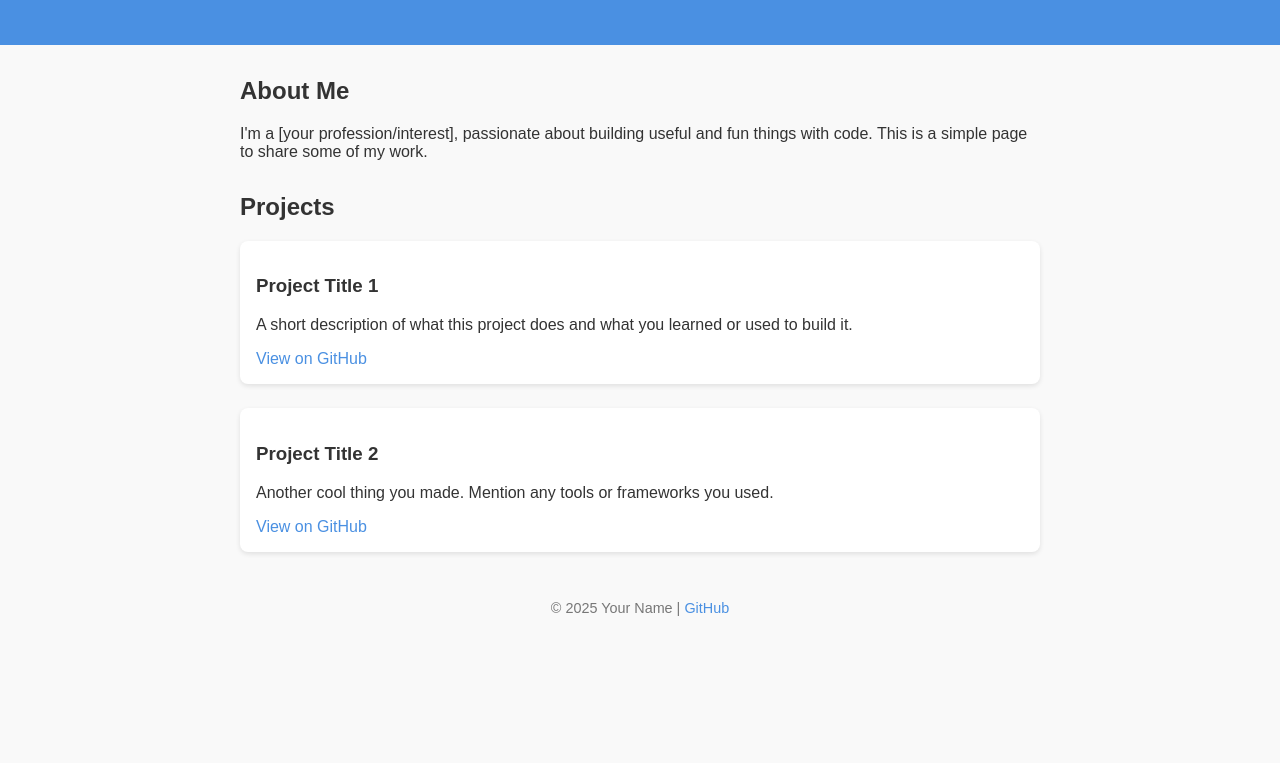
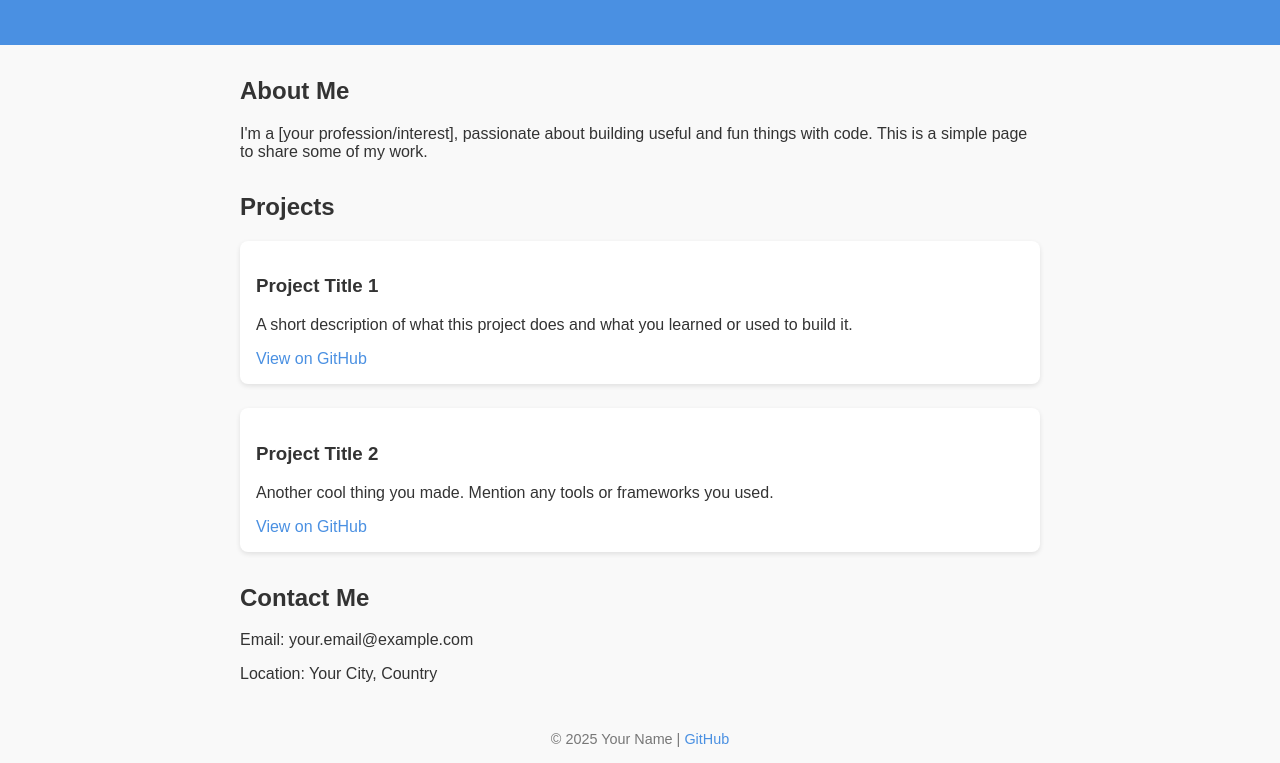
Before and after one commit to pipipapipo/Newpage, a plain HTML site: page index.html in a window 1280 px wide. Shown: the part 133-896 px from the top of the page. Before the commit the page ends 800 px from the top, so only its background shows below. Drawn offline with Linux system fonts and the light colour scheme.

Commit message:
Updated index.html

```diff
--- a/index.html
+++ b/index.html
@@ -2,7 +2,7 @@
 <html lang="en">
 <head>
   <meta charset="UTF-8" />
-  <meta name="viewport" content="width=device-width, initial-scale=1.0" />
+  <meta name="viewport" content="width=device-width, initial-scale=1.0"/>
   <title>Your Name - Portfolio</title>
   <style>
     body {
@@ -84,6 +84,14 @@
     <!-- Add more project blocks as needed -->
   </section>
 
+  <!-- Contact section -->
+  <section>
+    <h2>Contact Me</h2>
+    <p>Email: your.email@example.com</p>
+    <p>Location: Your City, Country</p>
+    <!-- You can add a contact form or social media links here -->
+  </section>
+
   <!-- Footer -->
   <footer>
     &copy; 2025 Your Name | <a href="https://github.com/yourusername">GitHub</a>
```
